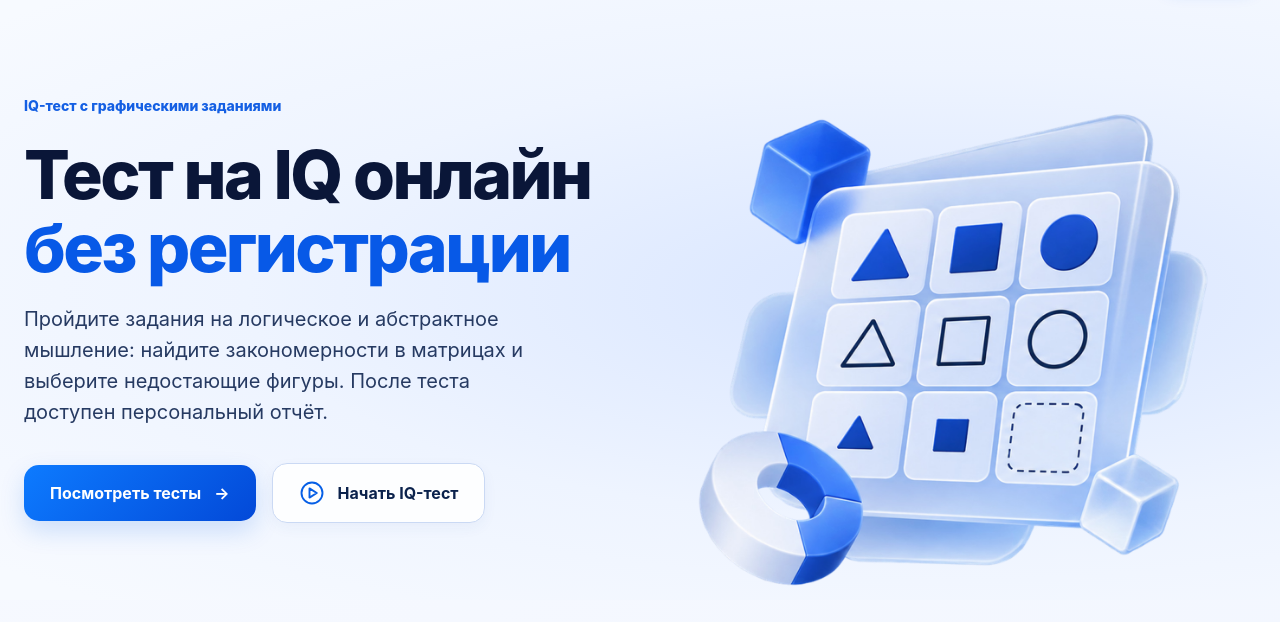
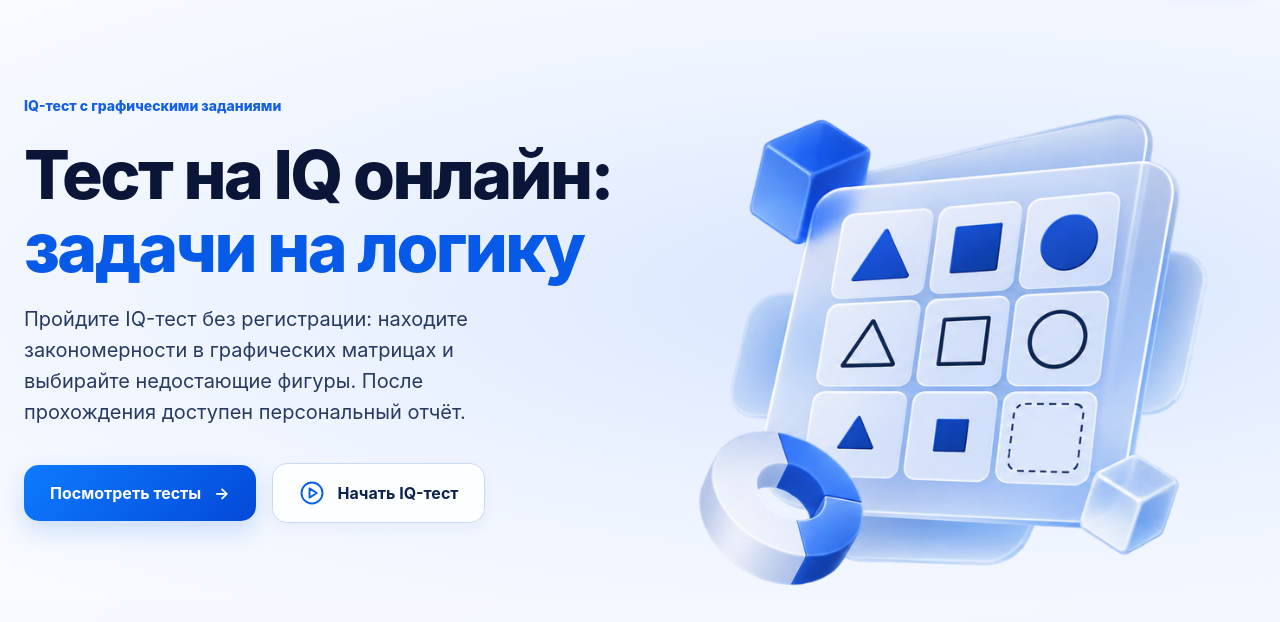
Before and after one commit to fedorovich-web/iq-profil, a Laravel app: page / in a window 1280 px wide. Shown: the part 78-700 px from the top of the page. Run offline with Laravel 12, Linux system fonts and the light colour scheme; style sheets or scripts are compiled from the project's sources.

Commit message:
refine: target IQ-test and logic queries in hero H1

```diff
--- a/resources/views/landing.blade.php
+++ b/resources/views/landing.blade.php
@@ -7,8 +7,8 @@
 <section class="hero" aria-labelledby="hero-title">
   <div class="hero-copy">
     <span class="eyebrow">IQ-тест с графическими заданиями</span>
-    <h1 id="hero-title">Тест на IQ онлайн<br><span>без регистрации</span></h1>
-    <p>Пройдите задания на логическое и абстрактное мышление: найдите закономерности в матрицах и выберите недостающие фигуры. После теста доступен персональный отчёт.</p>
+    <h1 id="hero-title">Тест на IQ онлайн:<br><span>задачи на логику</span></h1>
+    <p>Пройдите IQ-тест без регистрации: находите закономерности в графических матрицах и выбирайте недостающие фигуры. После прохождения доступен персональный отчёт.</p>
     <div class="hero-actions">
       <a class="btn btn-primary" href="#tests">Посмотреть тесты <span aria-hidden="true">→</span></a>
       <form action="{{ route('attempt.start') }}" method="POST">
```
Also changed, not shown: tests/Feature/SeoCopyTest.php (+1 -1 lines).
